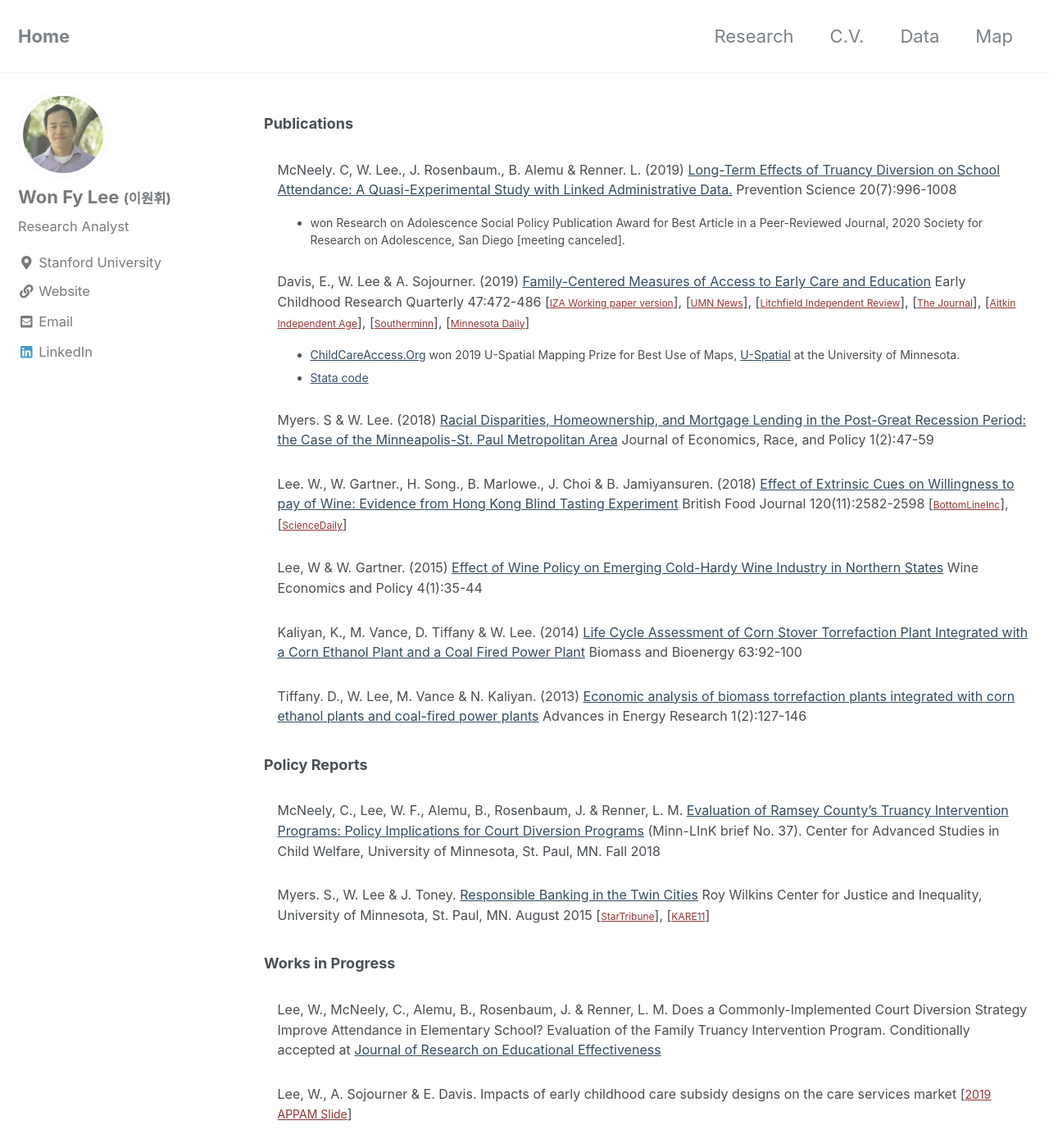
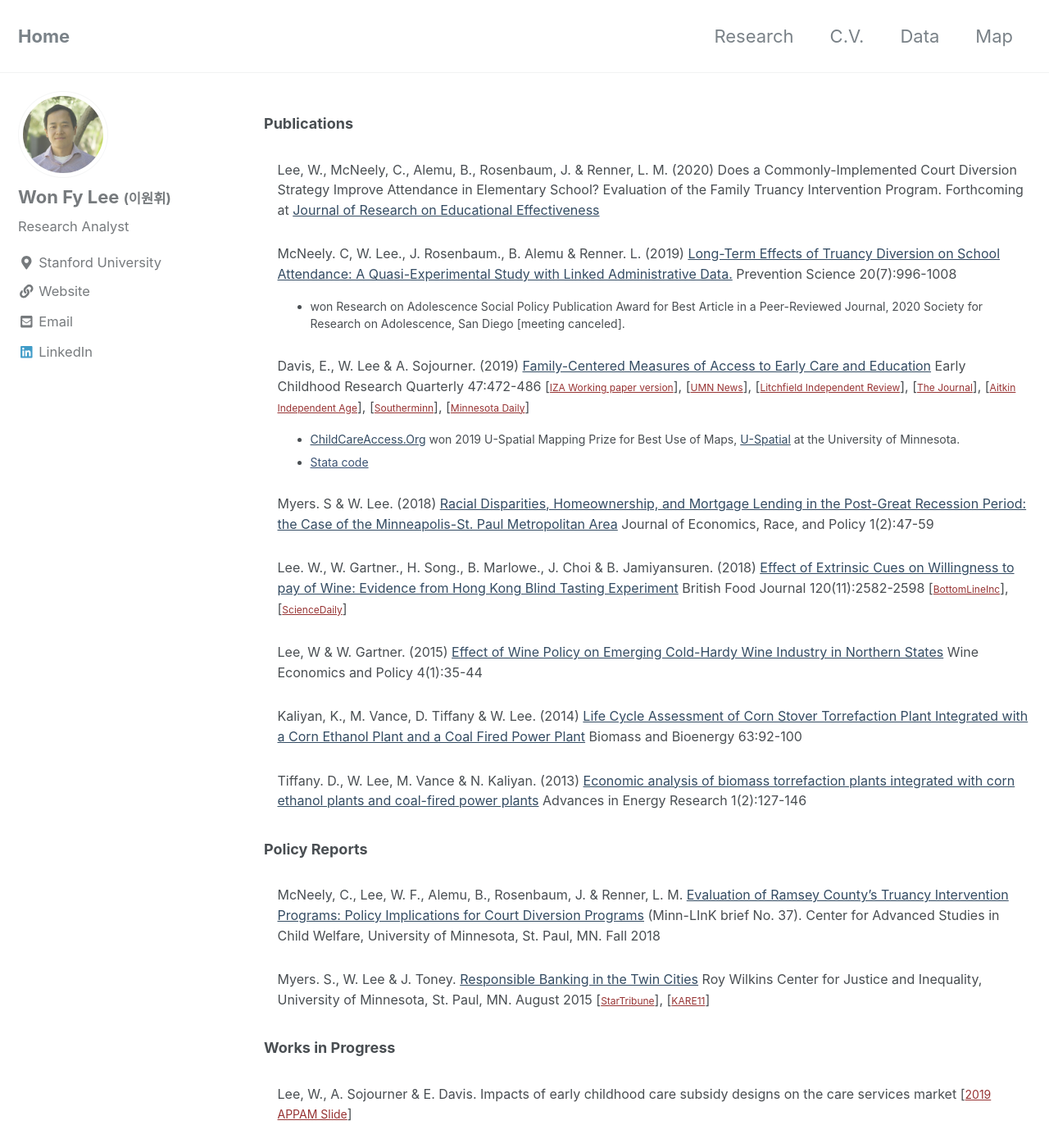
Before and after one commit to leex5089/leex5089.github.io, a Jekyll site: the page built from _pages/Research.md, in a window 1280 px wide and 1400 px high. Shown: the whole window at 82% size. Built offline with Jekyll 4.4.1, drawn with Linux system fonts in a browser that asks for light colours; nearby versions of some CDN libraries.

Commit message:
new files

```diff
--- a/_pages/Research.md
+++ b/_pages/Research.md
@@ -10,6 +10,10 @@
 
 <dl>
 	<dt><b><font size="4">Publications</font></b></dt>
+        <p>
+  <dd><font size="3">Lee, W., McNeely, C., Alemu, B., Rosenbaum, J. & Renner, L. M. (2020)  Does a Commonly-Implemented Court Diversion Strategy Improve Attendance in Elementary School? Evaluation of the Family Truancy Intervention Program. Forthcoming at <a href="https://www.tandfonline.com/toc/uree20/current" target="_blank" style="color:#344c63">Journal of Research on Educational Effectiveness</a></font></dd>
+
+
   <p>
   <dd><font size="3">McNeely. C, W. Lee., J. Rosenbaum., B. Alemu & Renner. L. (2019) <a href="https://link.springer.com/article/10.1007/s11121-019-01027-z" target="_blank" style="color:#344c63">Long-Term Effects of Truancy Diversion on School Attendance: A Quasi-Experimental Study with Linked Administrative Data.</a> Prevention Science 20(7):996-1008 </font>
   <ul>
@@ -51,9 +55,7 @@
 <p>
 
   <dt><b><font size="4">Works in Progress</font></b></dt>
-      <p>
-  <dd><font size="3">Lee, W., McNeely, C., Alemu, B., Rosenbaum, J. & Renner, L. M. Does a Commonly-Implemented Court Diversion Strategy Improve Attendance in Elementary School? Evaluation of the Family Truancy Intervention Program. Conditionally accepted at <a href="https://www.tandfonline.com/toc/uree20/current" target="_blank" style="color:#344c63">Journal of Research on Educational Effectiveness</a></font></dd>
-   <p>
+
     <p>
   <dd><font size="3">Lee, W., A. Sojourner & E. Davis. Impacts of early childhood care subsidy designs on the care services market  [<a href="https://leex5089.github.io/revealjs_slide/APPAM2019_DID_slide_v2.html"  target="_blank" style="font-size:14px; color:#973333">2019 APPAM Slide</a>]</font></dd>
    <p>
```
